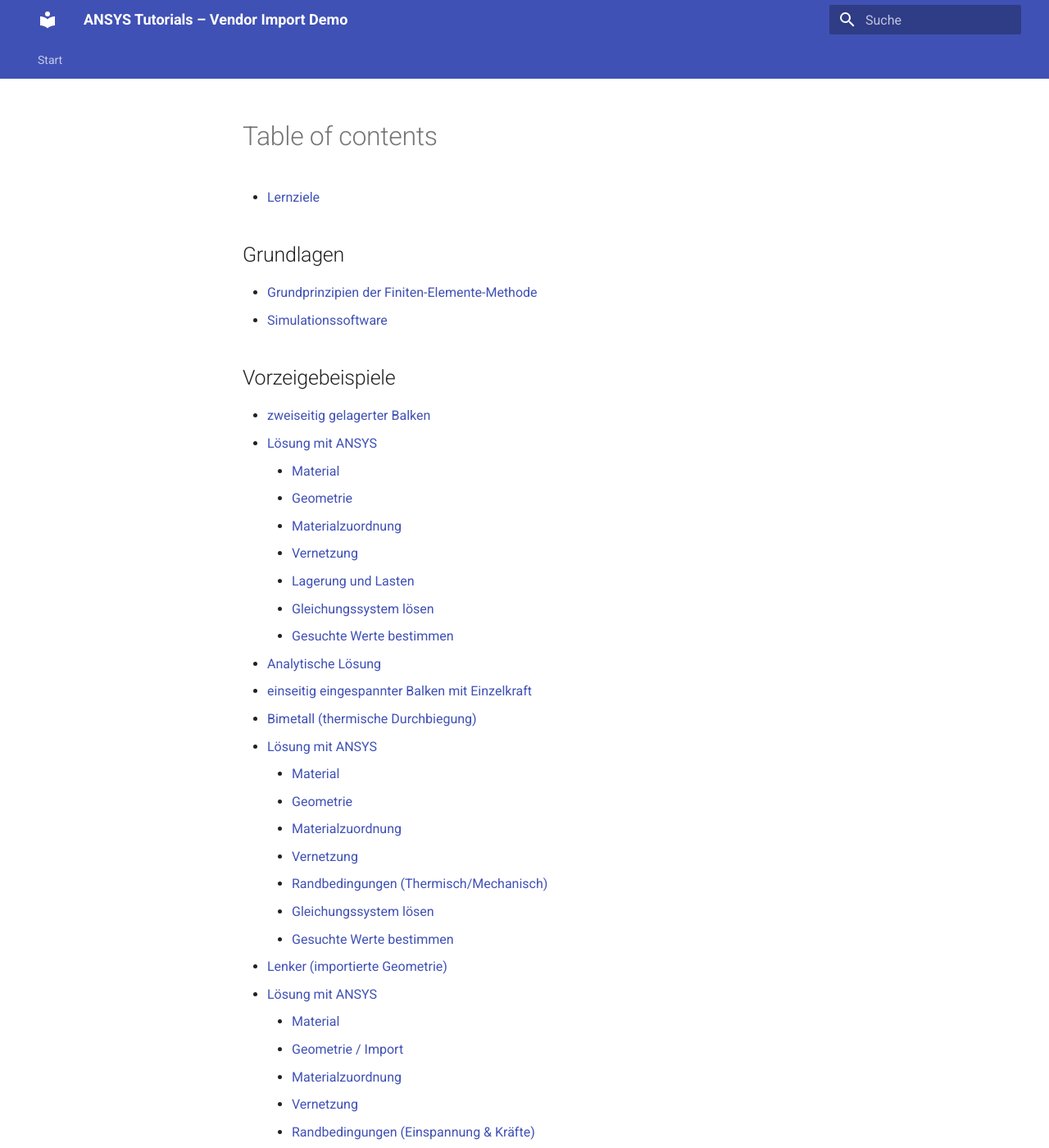
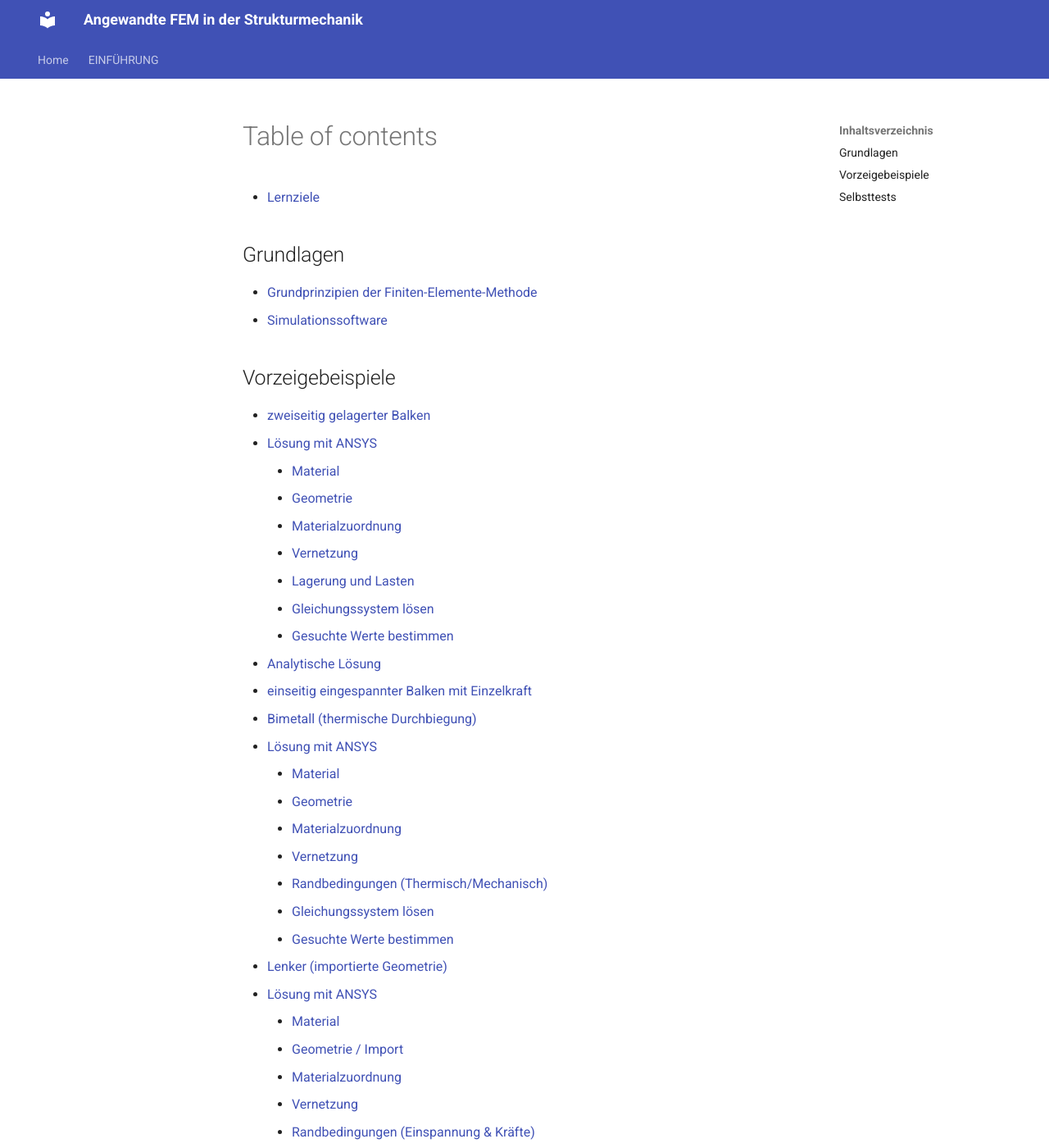
Before and after one commit to prof-schoenfelder-lab/Strukturmechanik, an MkDocs documentation site: the page built from docs/Einfuehrung/SUMMARY.md, in a window 1280 px wide and 1400 px high. Shown: the whole window at 82% size. Built offline with MkDocs 1.6.1 and Material for MkDocs 9.7.7, drawn with Linux system fonts in a browser that asks for light colours.

Commit message:
steps hinzugefügt, erster Inhalt erstellt

````diff
--- a/docs/styles/overrides.css
+++ b/docs/styles/overrides.css
@@ -18,3 +18,13 @@
 /* Example: per-embed override
 <div class="tutorial-embed" data-tutorial="/assets/tutorials/vendor_demo" style="--tp-max-width:800px; --tp-fixed-height:420px"></div>
 */
+
+/* Deaktiviert die Einklappbarkeit der Navigation */
+.md-nav__item--nested > input {
+  display: none;
+}
+
+/* Stellt sicher, dass alle Navigationselemente sichtbar sind */
+.md-nav__item--nested > .md-nav__list {
+  display: block;
+}
--- /dev/null
+++ b/docs/styles/steps.css
@@ -0,0 +1,204 @@
+/* ===============================
+   Steps – kompakte Timeline
+   Markup:
+   <div class="steps">
+     <div class="step">
+       <p class="step-title">Titel</p>
+       <figure>…</figure>
+       <p>…</p>
+     </div>
+   </div>
+   =============================== */
+
+/* Stellschrauben */
+:root{
+  --gutter: 5px;                 /* Abstand des gesamten Blocks zur linken Seite (kleiner = weiter links) */
+  --line-x: 20px;                 /* X-Position der Mittellinie im .steps-Container */
+  --line-w: 3px;                  /* Linienbreite */
+  --badge: 30px;                  /* Durchmesser des Zahlenkreises */
+  --halo: 6px;                    /* weißer Halo um den Kreis (muss zum box-shadow passen) */
+  --gap: 6px;                     /* zusätzlicher Abstand zwischen Kreis und Text */
+  --blue: #2f6af6;                /* Kreis- & Titel-Farbe */
+  --line: rgba(47,106,246,.20);   /* Linienfarbe */
+}
+
+/* Zähler nur im Wrapper */
+.steps{
+  position: relative;
+  margin-left: var(--gutter);
+  counter-reset: steps;
+}
+
+/* durchgehende vertikale Linie */
+.steps::before{
+  content:"";
+  position:absolute;
+  left: var(--line-x);
+  top: 0;
+  bottom: 0;
+  width: var(--line-w);
+  background: var(--line);
+  border-radius: 2px;
+  transform: translateX(-50%);
+  z-index:0;
+}
+
+/* einzelner Step */
+.step{
+  position: relative;
+  margin: 32px 0;
+  /* Start des Inhalts NACH dem Kreis inkl. Halo + kleinem Gap → kein Überlappen */
+  padding-left: calc(var(--line-x) + (var(--badge) / 2) + var(--halo) + var(--gap));
+  counter-increment: steps;
+  background: transparent;
+  border: 0;
+  box-shadow: none;
+  z-index:1;
+}
+
+/* Nummern-Badge */
+.step::before{
+  content: counter(steps);
+  position: absolute;
+  top: 0;
+  left: var(--line-x);
+  transform: translate(-50%, 0);
+  width: var(--badge);
+  height: var(--badge);
+  border-radius: 50%;
+  background: var(--blue);
+  color: #fff;
+  font-weight: 600;
+  font-size: 0.9rem;
+  display: flex;
+  align-items: center;
+  justify-content: center;
+  box-shadow: 0 0 0 var(--halo) #fff, 0 1px 0 rgba(0,0,0,.05);
+  z-index:2;
+}
+
+/* Fallback: kurzer Segment, falls .step ohne Wrapper genutzt würde */
+.step::after{
+  content:"";
+  position:absolute;
+  left: var(--line-x);
+  top: .5rem;
+  bottom: .5rem;
+  width: var(--line-w);
+  background: var(--line);
+  border-radius: 2px;
+  transform: translateX(-50%);
+  z-index:0;
+}
+.steps .step::after{ display:none; }
+
+/* Titel ohne h2/h3: klein, fett, Versalien, in Kreisfarbe, vertikal zentriert */
+.step .step-title{
+  display: flex;
+  align-items: center;          /* vertikal auf Kreismitte */
+  min-height: var(--badge);     /* gleiche Höhe wie der Kreis */
+  margin: 0 0 6px 0;
+  font-weight: 700;             /* fett */
+  font-size: 0.8rem;
+  line-height: 1.15;
+  text-transform: uppercase;
+  letter-spacing: .03em;
+  color: var(--blue);
+}
+
+/* Inhalte */
+.step figure{ margin: 10px 0; text-align: center; }
+.step img{ max-width: 100%; height: auto; border-radius: 6px; }
+.step p{ margin: 0 0 12px 0; color: #222; line-height: 1.55; }
+
+/* Responsive */
+@media (max-width: 900px){
+  :root{
+    --gutter: 40px;   /* noch etwas weiter links auf kleineren Screens */
+    --line-x: 18px;
+    --badge: 28px;
+    --gap: 6px;
+  }
+  .step{ margin: 26px 0; }
+  .step .step-title{ margin-bottom: 6px; }
+}
+
+/* zentrierte Medien in <figure> innerhalb eines .step */
+:root{
+  /* optional: maximale Darstellungsbreite eines Bildes begrenzen */
+  --figure-max: none; /* z.B. 640px oder 560px; 'none' = keine Begrenzung */
+}
+
+.step figure{
+  width: 100%;
+  margin: 12px 0;
+  display: flex;                 /* zentrieren */
+  justify-content: center;       /* horizontal mittig */
+  align-items: center;           /* vertikal (falls z.B. SVG kleiner ist) */
+  text-align: center;            /* für figcaption */
+}
+
+.step figure > img,
+.step figure > picture,
+.step figure > picture > img,
+.step figure > video,
+.step figure > canvas,
+.step figure > svg{
+  display: block;                /* vermeidet Extra-Abstand unter Bildern */
+  max-width: min(100%, var(--figure-max));
+  height: auto;
+}
+
+/* optional: Beschriftung mittig, dezenter */
+.step figure > figcaption{
+  margin-top: 6px;
+  font-size: 0.9rem;
+  color: #555;
+  text-align: center;
+}
+
+/* Inline-Code aus `...` innerhalb der Steps hervorheben */
+:root{
+  --code-bg: rgba(47,106,246,.10);   /* zarter Blau-Ton */
+  --code-border: rgba(47,106,246,.22);
+  --code-color: #1a3ba8;             /* gut lesbares Blau */
+  --code-radius: 6px;
+  --code-pad-y: .12em;
+  --code-pad-x: .40em;
+}
+
+/* Nur inline, nicht in <pre> */
+.step :not(pre) > code{
+  background: var(--code-bg);
+  color: var(--code-color);
+  padding: var(--code-pad-y) var(--code-pad-x);
+  border: 1px solid var(--code-border);
+  border-radius: var(--code-radius);
+  font: 0.95em/1.25 ui-monospace, SFMono-Regular, Menlo, Monaco, Consolas, "Liberation Mono", monospace;
+  white-space: normal;            /* darf umbrechen */
+  word-break: break-word;         /* lange Tokens trennen */
+}
+
+/* Code-Blöcke (``` … ```), falls du sie nutzt */
+.step pre{
+  margin: 10px 0 12px;
+  background: rgba(47,106,246,.06);
+  border: 1px solid var(--code-border);
+  border-radius: 8px;
+  padding: 12px 14px;
+  overflow: auto;                 /* horizontales Scrollen bei Bedarf */
+}
+.step pre > code{
+  background: transparent;
+  border: 0;
+  padding: 0;
+  color: #222;
+  white-space: pre;               /* keine Zeilenumbrüche erzwingen */
+}
+
+/* Optional: Inline-Code auch in Titeln konsistent darstellen */
+.step .step-title code{
+  background: rgba(47,106,246,.14);
+  border-color: rgba(47,106,246,.28);
+  color: #0f2f8a;
+}
--- a/mkdocs.yml
+++ b/mkdocs.yml
@@ -1,23 +1,52 @@
-site_name: ANSYS Tutorials – Vendor Import Demo
+site_name: Angewandte FEM in der Strukturmechanik
 theme:
   name: material
   language: de
   features:
+    - toc.follow
+    - navigation.tracking
     - navigation.tabs
-    - toc.integrate
+    - navigation.sections
+    - navigation.expand
+    - navigation.path
+    - navigation.top
+    - content.code.copy
+
+plugins:
+  - glightbox
+
 markdown_extensions:
-  - admonition
+  - toc:
+      permalink: True
+  - pymdownx.tasklist:
+      clickable_checkbox: true
   - pymdownx.arithmatex:
       generic: true
-  - toc:
-      permalink: true
+  - pymdownx.highlight:
+      anchor_linenums: true
+      line_spans: __span
+      pygments_lang_class: true
+  - pymdownx.inlinehilite
+  - pymdownx.snippets
+  - pymdownx.superfences
+  - md_in_html
+
 extra_javascript:
-  - https://cdn.jsdelivr.net/npm/mathjax@3/es5/tex-mml-chtml.js
+  - javascripts/mathjax.js
+  - https://unpkg.com/mathjax@3/es5/tex-mml-chtml.js
   - 'assets/tutorials/player.js'
   - 'assets/tutorials/player-bootstrap.js'
 
 extra_css:
   - 'assets/tutorials/player.css'
   - 'styles/overrides.css'
+  - 'styles/steps.css'
 nav:
-  - Start: index.md
+  - Home: index.md
+  - EINFÜHRUNG:
+        - Lernziele: Einfuehrung/Lernziele.md
+        - GRUNDLAGEN:
+            - Grundprinzipien der Finite-Elemente-Methode: Einfuehrung/Grundlagen/Grundprinzipien-FEM.md
+            - Simulationssoftware: Einfuehrung/Grundlagen/Software.md
+        - VORZEIGEBEISPIELE:
+            - zweiseitig gelagerter Balken: Einfuehrung/Vorzeigebeispiele/zweiseitig-gelagerter-balken/README.md
````
Also changed, not shown: docs/Einfuehrung/Lernziele.md (added, +12 -0 lines), docs/Einfuehrung/grundlagen/Grundprinzipien-FEM.md (added, +57 -0 lines), docs/Einfuehrung/grundlagen/Software.md (added, +21 -0 lines), docs/Einfuehrung/vorzeigebeispiele/zweiseitig-gelagerter-balken/README.md (+23 -15 lines), docs/assets/fix-tabs.js (added, +76 -0 lines), docs/assets/page-nav-inject.js (added, +54 -0 lines), docs/assets/styles/steps.css (added, +103 -0 lines), docs/Einfuehrung/grundlagen/images/ANSYS.png (added), docs/Einfuehrung/grundlagen/images/Element.png (added), docs/Einfuehrung/grundlagen/images/Geometrie.png (added), docs/Einfuehrung/grundlagen/images/Material.png (added), docs/Einfuehrung/grundlagen/images/Netz.png (added), docs/Einfuehrung/grundlagen/images/Randbedingungen.png (added), docs/Einfuehrung/grundlagen/images/Raumrichtungen.png (added), 1 more files.
